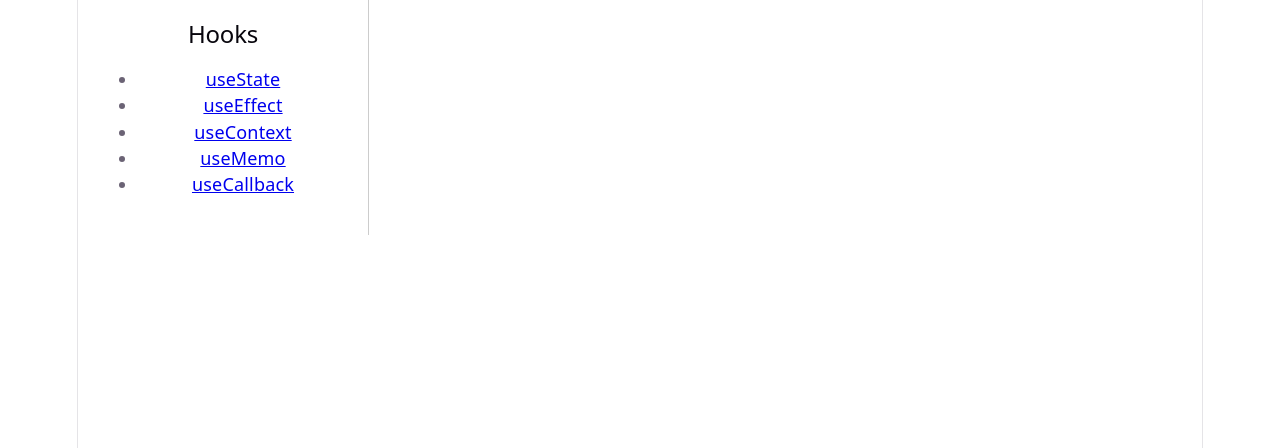
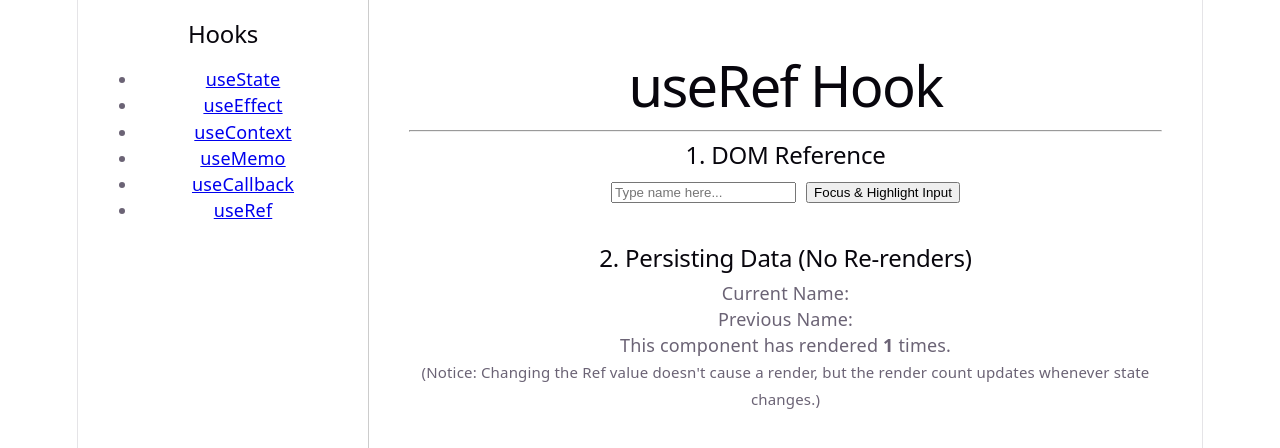
Before and after one commit to prasadaraod/react-hooks-explorer, a React (Vite) app: page /use-ref in a window 1280 px wide. Shown: the top 448 px of the page. Built offline with nearby package versions, Linux system fonts and the light colour scheme.

Commit message:
useref implementation for DOM access

```diff
--- a/src/App.jsx
+++ b/src/App.jsx
@@ -4,6 +4,7 @@ import UseEffectPage from './pages/UseEffectPage';
 import UseContextPage from './pages/UseContextPage';
 import UseMemoPage from './pages/UseMemoPage';
 import UseCallbackPage from './pages/UseCallbackPage';
+import UseRefPage from './pages/UseRefPage';
 
 function App() {
   return (
@@ -18,6 +19,7 @@ function App() {
             <li><Link to="/use-context">useContext</Link></li>
             <li><Link to="/use-memo">useMemo</Link></li>
             <li><Link to="/use-callback">useCallback</Link></li>
+            <li><Link to="/use-ref">useRef</Link></li>
             {/* We will add more links here as we go */}
           </ul>
         </nav>
@@ -30,6 +32,7 @@ function App() {
             <Route path='/use-context' element={<UseContextPage />} />
             <Route path="/use-memo" element={<UseMemoPage />} />
             <Route path='/use-callback' element={<UseCallbackPage />} />
+            <Route path='/use-ref' element={<UseRefPage />} />
             <Route path="/" element={<h1>Select a Hook to explore</h1>} />
           </Routes>
         </main>
--- /dev/null
+++ b/src/pages/UseRefPage.jsx
@@ -0,0 +1,58 @@
+import { useState, useEffect, useRef } from 'react';
+
+const UseRefPage = () => {
+  const [name, setName] = useState('');
+
+  // 1. Ref for DOM Access
+  const inputRef = useRef();
+
+  // 2. Ref for Persisting Values (without re-rendering)
+  const renderCount = useRef(1);
+  const prevName = useRef('');
+
+  // Update render count every time component renders
+  useEffect(() => {
+    renderCount.current = renderCount.current + 1;
+  });
+
+  // Store the previous value of 'name'
+  useEffect(() => {
+    prevName.current = name;
+  }, [name]);
+
+  const focusInput = () => {
+    // Accessing the DOM element directly
+    inputRef.current.focus();
+    inputRef.current.style.backgroundColor = '#fff9c4';
+  };
+
+  return (
+    <div style={{ padding: '20px' }}>
+      <h1>useRef Hook</h1>
+      <hr />
+
+      <section style={{ marginBottom: '40px' }}>
+        <h2>1. DOM Reference</h2>
+        <input
+          ref={inputRef}
+          value={name}
+          onChange={e => setName(e.target.value)}
+          placeholder="Type name here..."
+        />
+        <button onClick={focusInput} style={{ marginLeft: '10px' }}>
+          Focus & Highlight Input
+        </button>
+      </section>
+
+      <section style={{ marginBottom: '40px' }}>
+        <h2>2. Persisting Data (No Re-renders)</h2>
+        <p>Current Name: <strong>{name}</strong></p>
+        <p>Previous Name: <strong>{prevName.current}</strong></p>
+        <p>This component has rendered <strong>{renderCount.current}</strong> times.</p>
+        <small>(Notice: Changing the Ref value doesn't cause a render, but the render count updates whenever state changes.)</small>
+      </section>
+    </div>
+  );
+};
+
+export default UseRefPage;
```
